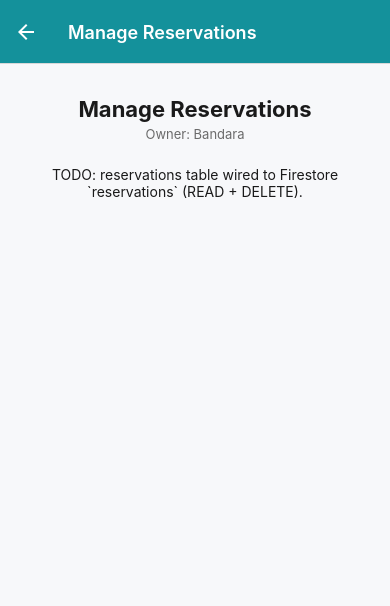
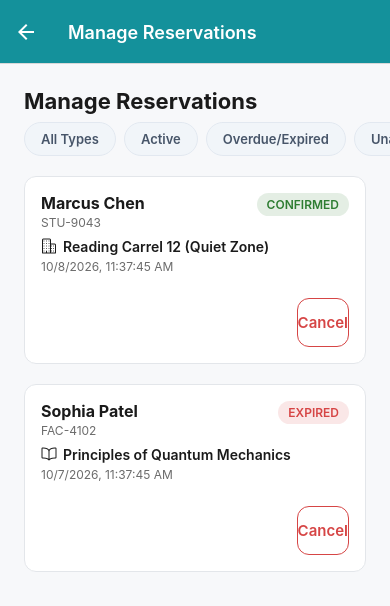
Before and after one commit to Chamindu2023/LibroSeat, a React Native app: screen /ManageReservations in a window 390 px wide. Shown: the top 606 px of the page. Built offline with nearby package versions, Linux system fonts and the light colour scheme.

Commit message:
feat: add ManageReservationsScreen and admin service for handling reservations and books

```diff
--- a/src/screens/admin/ManageReservationsScreen.js
+++ b/src/screens/admin/ManageReservationsScreen.js
@@ -1,14 +1,179 @@
-// Screen: Manage Reservations | Owned by: Bandara (Staff/Admin Module)
-// TODO: list all reservations (READ), allow releasing an unused seat (UPDATE/DELETE).
-import React from 'react';
-import StubScreen from '../../components/StubScreen';
+import React, { useState, useEffect } from 'react';
+import { StyleSheet, Text, View, FlatList, Alert, ScrollView, TouchableOpacity, ActivityIndicator } from 'react-native';
+import { SafeAreaView } from 'react-native-safe-area-context';
+import { Ionicons } from '@expo/vector-icons';
+import { fetchAllReservations, cancelReservation } from './adminService';
+import { colors, spacing, typography, radius } from '../../theme/theme';
+import { Card, PrimaryButton, StatusBadge, OutlineButton, EmptyState } from '../../components/UIKit';
 
-export default function ManageReservationsScreen() {
+export default function ManageReservationsScreen({ navigation }) {
+  const [reservations, setReservations] = useState([]);
+  const [loading, setLoading] = useState(true);
+  const [filter, setFilter] = useState('All');
+
+  useEffect(() => {
+    loadData();
+  }, []);
+
+  async function loadData() {
+    setLoading(true);
+    const data = await fetchAllReservations();
+    setReservations(data);
+    setLoading(false);
+  }
+
+  const handleCancel = (id) => {
+    Alert.alert(
+      "Cancel Reservation",
+      "Are you sure you want to revoke this reservation?",
+      [
+        { text: "No, keep it", style: "cancel" },
+        {
+          text: "Yes, Cancel",
+          style: "destructive",
+          onPress: async () => {
+            const success = await cancelReservation(id);
+            if (success) {
+              loadData(); // Reload list to show updated status
+            } else {
+              Alert.alert("Error", "Failed to cancel the reservation.");
+            }
+          }
+        }
+      ]
+    );
+  };
+
+  // Filter Logic
+  const filteredData = reservations.filter(item => {
+    if (filter === 'All Types') return true;
+    if (filter === 'All') return true;
+    if (filter === 'Active') return item.status === 'confirmed';
+    if (filter === 'Overdue/Expired') return item.status === 'expired';
+    if (filter === 'Unattended') return item.status === 'unattended';
+    return true;
+  });
+
+  const FILTERS = ['All Types', 'Active', 'Overdue/Expired', 'Unattended'];
+
+  const renderItem = ({ item }) => {
+    const isBook = item.type === 'book';
+
+    // Determine tone for the StatusBadge
+    let tone = 'neutral';
+    if (item.status === 'confirmed') tone = 'success';
+    else if (item.status === 'expired' || item.status === 'cancelled') tone = 'danger';
+    else if (item.status === 'unattended') tone = 'warning';
+
+    // Format Date safely
+    const dateStr = item.createdAt ? new Date(item.createdAt).toLocaleString() : 'Unknown Date';
+
+    return (
+      <Card style={styles.cardSpacing}>
+        <View style={styles.cardHeader}>
+          <View style={{flex: 1}}>
+            <Text style={styles.patronName} numberOfLines={1}>{item.patronName}</Text>
+            <Text style={styles.patronId}>{item.patronId}</Text>
+          </View>
+          <StatusBadge label={item.status.toUpperCase()} tone={tone} />
+        </View>
+
+        <View style={styles.cardBody}>
+          <View style={styles.itemRow}>
+            <Ionicons name={isBook ? "book-outline" : "business-outline"} size={16} color={colors.text} style={{marginRight: 6}} />
+            <Text style={styles.itemName} numberOfLines={1}>{item.itemName}</Text>
+          </View>
+          <Text style={styles.dateText}>{dateStr}</Text>
+        </View>
+
+        <View style={styles.actionRow}>
+          {item.status !== 'cancelled' && (
+            <OutlineButton
+              title="Cancel"
+              color={colors.danger}
+              onPress={() => handleCancel(item.id)}
+            />
+          )}
+        </View>
+      </Card>
+    );
+  };
+
   return (
-    <StubScreen
-      title="Manage Reservations"
-      owner="Bandara"
-      todo="reservations table wired to Firestore `reservations` (READ + DELETE)."
-    />
+    <SafeAreaView style={styles.safe} edges={['top']}>
+      <View style={styles.header}>
+        <Text style={typography.title}>Manage Reservations</Text>
+      </View>
+
+      {/* Filter Row */}
+      <View style={styles.filterWrapper}>
+        <ScrollView horizontal showsHorizontalScrollIndicator={false} contentContainerStyle={styles.filterScroll}>
+          {FILTERS.map(f => (
+            <TouchableOpacity
+              key={f}
+              style={[styles.filterChip, filter === f && styles.filterChipActive]}
+              onPress={() => setFilter(f)}
+            >
+              <Text style={[styles.filterText, filter === f && styles.filterTextActive]}>{f}</Text>
+            </TouchableOpacity>
+          ))}
+        </ScrollView>
+      </View>
+
+      {loading ? (
+        <ActivityIndicator size="large" color={colors.primary} style={{marginTop: 40}} />
+      ) : (
+        <FlatList
+          data={filteredData}
+          keyExtractor={item => item.id}
+          renderItem={renderItem}
+          contentContainerStyle={styles.listContent}
+          refreshing={loading}
+          onRefresh={loadData}
+          ListEmptyComponent={<EmptyState message="No reservations found." />}
+        />
+      )}
+    </SafeAreaView>
   );
 }
+
+const styles = StyleSheet.create({
+  safe: { flex: 1, backgroundColor: colors.background },
+  header: { padding: spacing.lg, paddingBottom: spacing.sm },
+
+  filterWrapper: { marginBottom: spacing.md },
+  filterScroll: { paddingHorizontal: spacing.lg, gap: 8 },
+  filterChip: {
+    paddingHorizontal: 16,
+    paddingVertical: 8,
+    borderRadius: 20,
+    backgroundColor: '#F1F5F9',
+    borderWidth: 1,
+    borderColor: '#E2E8F0',
+  },
+  filterChipActive: {
+    backgroundColor: colors.primary,
+    borderColor: colors.primary,
+  },
+  filterText: { fontSize: 13, fontWeight: '600', color: '#475569' },
+  filterTextActive: { color: colors.white },
+
+  listContent: { paddingHorizontal: spacing.lg, paddingBottom: spacing.xl },
+  cardSpacing: { marginBottom: spacing.md },
+
+  cardHeader: {
+    flexDirection: 'row',
+    justifyContent: 'space-between',
+    alignItems: 'flex-start',
+    marginBottom: spacing.sm,
+  },
+  patronName: { fontWeight: '700', fontSize: 16, color: colors.text, marginBottom: 2 },
+  patronId: { fontSize: 12, color: colors.textMuted },
+
+  cardBody: { marginBottom: spacing.md },
+  itemRow: { flexDirection: 'row', alignItems: 'center', marginBottom: 4 },
+  itemName: { fontSize: 14, fontWeight: '600', color: colors.text },
+  dateText: { fontSize: 12, color: colors.textMuted },
+
+  actionRow: { alignItems: 'flex-end', marginTop: spacing.sm },
+});
--- a/src/screens/admin/adminService.js
+++ b/src/screens/admin/adminService.js
@@ -70,3 +70,84 @@ export async function addBook(bookData) {
   await AsyncStorage.setItem(LOCAL_BOOKS_KEY, JSON.stringify(updatedBooks));
   return finalBook;
 }
+
+export async function fetchAllReservations() {
+  if (isSupabaseConfigured) {
+    const { data: reservations, error } = await supabase
+      .from('reservations')
+      .select(`
+        *,
+        profiles (
+          full_name,
+          student_id
+        )
+      `)
+      .order('created_at', { ascending: false });
+
+    if (error) {
+      console.warn('Error fetching reservations:', error);
+      return [];
+    }
+
+    // Since ref_id isn't explicitly a foreign key to books/seats in the schema, we must fetch items separately or join them if we had views.
+    // To make it efficient, we fetch all books and seats, then map them.
+    const [{ data: books }, { data: seats }] = await Promise.all([
+      supabase.from('books').select('id, title'),
+      supabase.from('seats').select('id, label'),
+    ]);
+
+    const bookMap = {};
+    if (books) books.forEach(b => { bookMap[b.id] = b.title; });
+    const seatMap = {};
+    if (seats) seats.forEach(s => { seatMap[s.id] = s.label; });
+
+    return reservations.map(r => ({
+      id: r.id,
+      userId: r.user_id,
+      patronName: r.profiles?.full_name || 'Unknown User',
+      patronId: r.profiles?.student_id || 'Unknown ID',
+      type: r.type,
+      itemName: r.type === 'book' ? (bookMap[r.ref_id] || 'Unknown Book') : (seatMap[r.ref_id] || 'Unknown Seat'),
+      status: r.status,
+      createdAt: r.created_at,
+    }));
+  }
+
+  // Local fallback mock data
+  return [
+    {
+      id: '1',
+      patronName: 'Marcus Chen',
+      patronId: 'STU-9043',
+      type: 'seat',
+      itemName: 'Reading Carrel 12 (Quiet Zone)',
+      status: 'confirmed',
+      createdAt: new Date().toISOString(),
+    },
+    {
+      id: '2',
+      patronName: 'Sophia Patel',
+      patronId: 'FAC-4102',
+      type: 'book',
+      itemName: 'Principles of Quantum Mechanics',
+      status: 'expired',
+      createdAt: new Date(Date.now() - 86400000).toISOString(),
+    }
+  ];
+}
+
+export async function cancelReservation(reservationId) {
+  if (isSupabaseConfigured) {
+    const { error } = await supabase
+      .from('reservations')
+      .update({ status: 'cancelled' })
+      .eq('id', reservationId);
+
+    if (error) {
+      console.warn('Error cancelling reservation:', error);
+      return false;
+    }
+    return true;
+  }
+  return true; // Local mock fallback
+}
```
